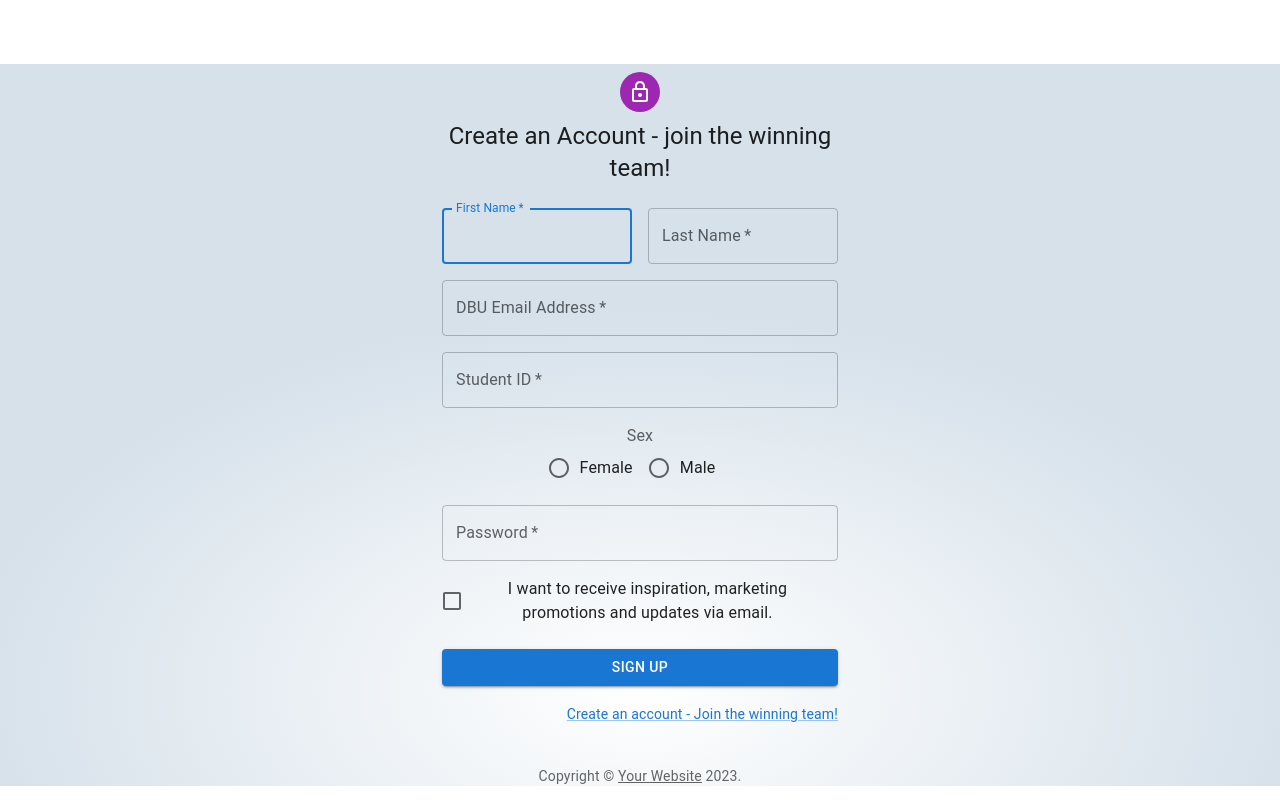
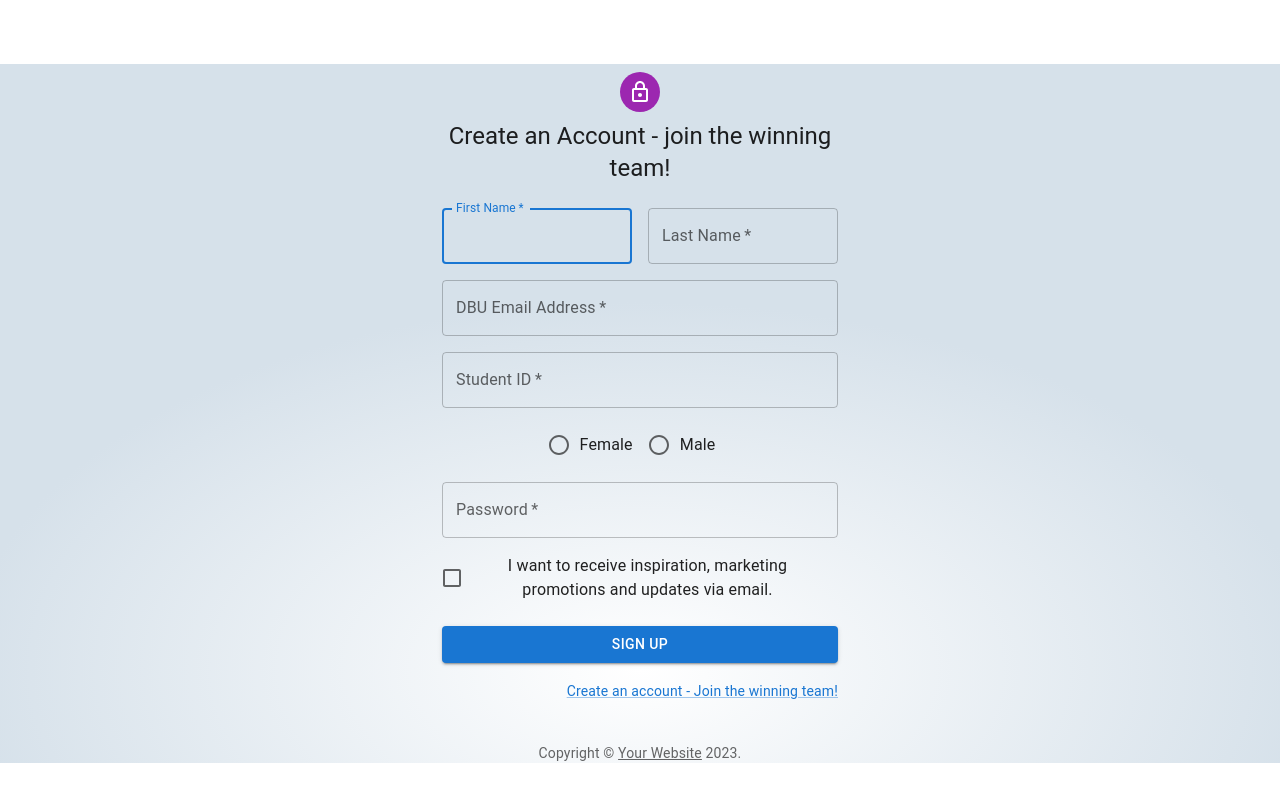
Before and after one commit to Fiery-Warrior/NextLevel-Intramurals, a React (Create React App) app in the folder nextlevel/: page /signin in a window 1280 px wide. Built offline with nearby package versions, Linux system fonts and the light colour scheme.

Commit message:
register update

```diff
--- a/nextlevel/src/Pages/RegisterPage/RegisterPage.jsx
+++ b/nextlevel/src/Pages/RegisterPage/RegisterPage.jsx
@@ -130,7 +130,6 @@ export default function RegisterPage() {
               </Grid>
               <Grid item xs={12}>
                 <FormControl component="fieldset">
-                  <FormLabel component="legend">Sex</FormLabel>
 
                   <RadioGroup
                     row
```
